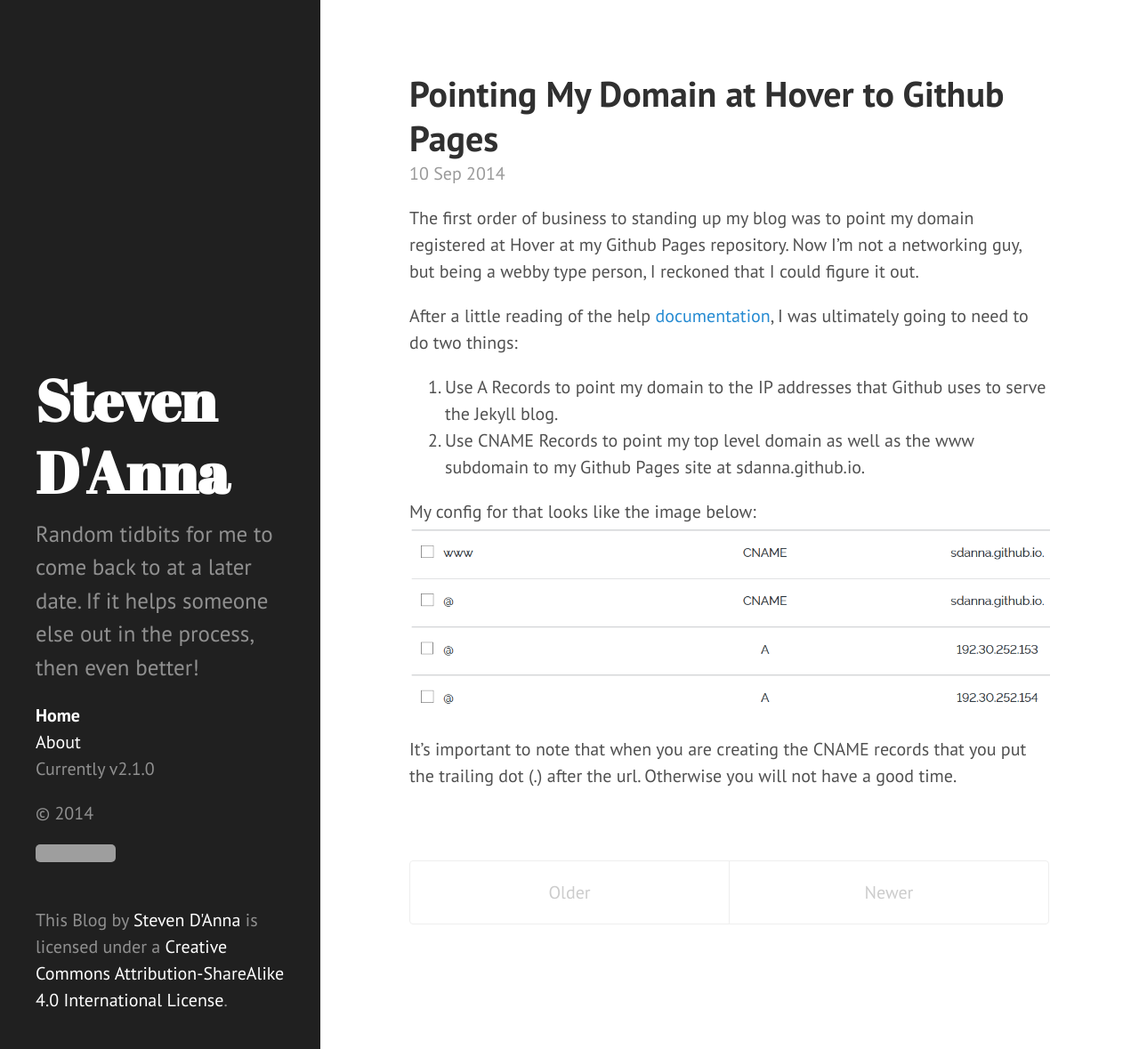
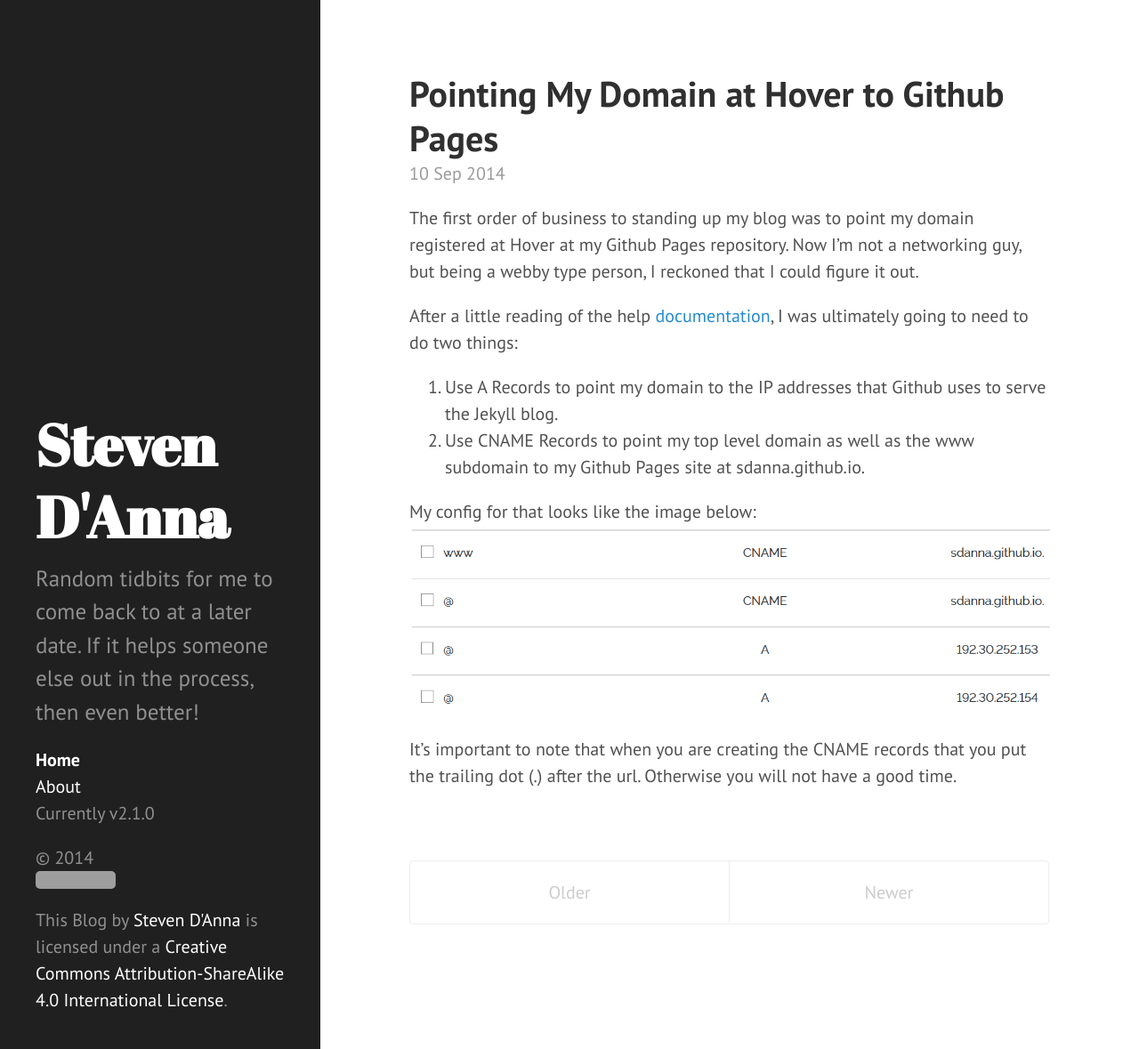
Before and after one commit to sdanna/sdanna.github.io, a Jekyll site: the page built from index.html, in a window 1280 px wide and 1179 px high. Shown: the whole window at 89% size. Built offline with Jekyll 4.4.1, drawn with Linux system fonts in a browser that asks for light colours; Markdown is read by kramdown in place of the engine named in the settings; the list of posts is cut into pages by our own code; grey boxes are pictures that could not be loaded.

Commit message:
Moving CC logo location and removing br tag.

```diff
--- a/_includes/sidebar.html
+++ b/_includes/sidebar.html
@@ -29,9 +29,10 @@
       <span class="sidebar-nav-item">Currently v{{ site.version }}</span>
     </nav>
 
-    <p>&copy; {{ site.time | date: '%Y' }}</p>
+    <p>&copy; {{ site.time | date: '%Y' }}
+		<a rel="license" href="http://creativecommons.org/licenses/by-sa/4.0/"><img alt="Creative Commons License" style="border-width:0" src="https://i.creativecommons.org/l/by-sa/4.0/88x31.png" /></a></p>
 	<p>
-		<a rel="license" href="http://creativecommons.org/licenses/by-sa/4.0/"><img alt="Creative Commons License" style="border-width:0" src="https://i.creativecommons.org/l/by-sa/4.0/88x31.png" /></a><br /><span xmlns:dct="http://purl.org/dc/terms/" href="http://purl.org/dc/dcmitype/Text" property="dct:title" rel="dct:type">This Blog</span> by <a xmlns:cc="http://creativecommons.org/ns#" href="stevendanna.com" property="cc:attributionName" rel="cc:attributionURL">Steven D'Anna</a> is licensed under a <a rel="license" href="http://creativecommons.org/licenses/by-sa/4.0/">Creative Commons Attribution-ShareAlike 4.0 International License</a>.
+	<span xmlns:dct="http://purl.org/dc/terms/" href="http://purl.org/dc/dcmitype/Text" property="dct:title" rel="dct:type">This Blog</span> by <a xmlns:cc="http://creativecommons.org/ns#" href="stevendanna.com" property="cc:attributionName" rel="cc:attributionURL">Steven D'Anna</a> is licensed under a <a rel="license" href="http://creativecommons.org/licenses/by-sa/4.0/">Creative Commons Attribution-ShareAlike 4.0 International License</a>.
 	</p>
   </div>
 </div>
```
